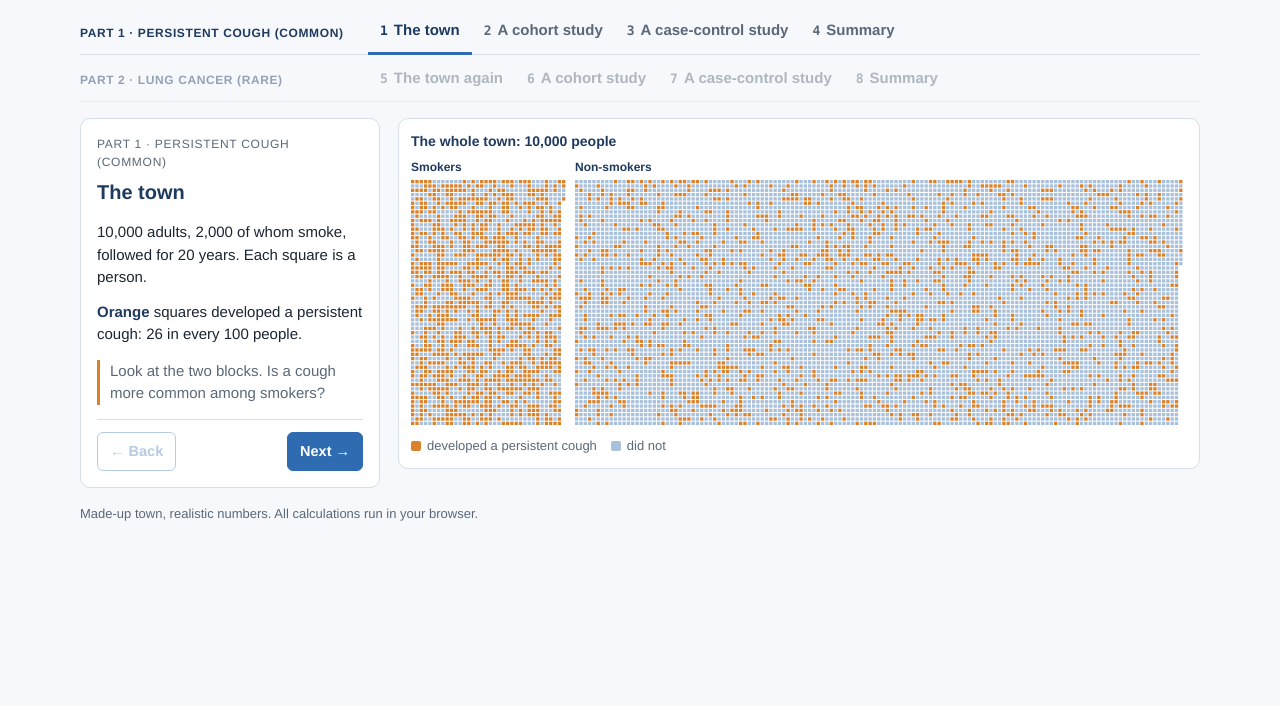
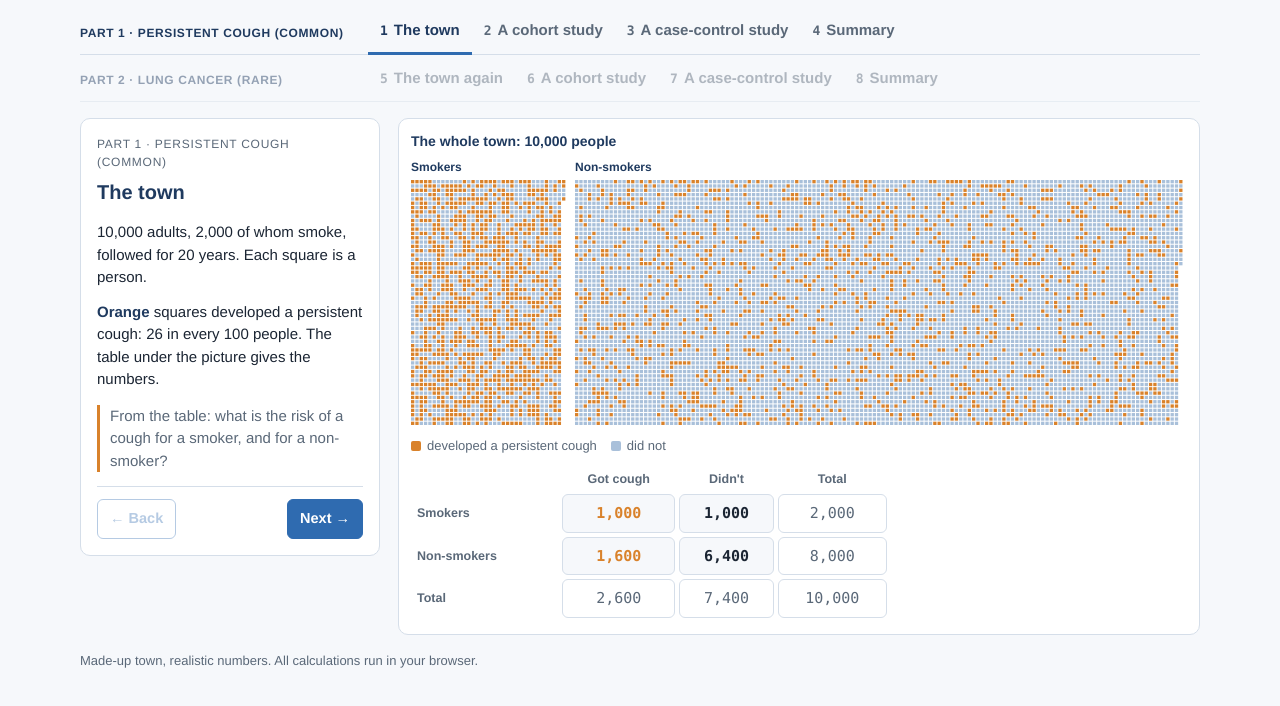
Before and after one commit to mrc-ide/stats-dropin, a plain HTML site: page week6/index.html in a window 1280 px wide. Shown: the part 84-790 px from the top of the page. Drawn offline with Linux system fonts and the light colour scheme.

Commit message:
Week 6: show the town's table on the town steps; realistic draws for the cough studies
Co-Authored-By: Claude Opus 5.5 <noreply@anthropic.com>

```diff
--- a/week6/index.html
+++ b/week6/index.html
@@ -105,6 +105,9 @@ table.tt td { padding: 0; }
 .cell.out { color: var(--hit); }
 .cell.tot { background: transparent; color: var(--muted); font-weight: 500; }
 .picking .cell:hover { border-color: var(--accent); box-shadow: 0 0 0 2px var(--accent) inset; }
+/* the whole town's numbers, under the picture on the town steps (to read, not to click) */
+#town-table { max-width: 480px; }
+#town-table .cell { display: block; text-align: center; cursor: default; }
 
 .builds { display: grid; gap: 14px; }
 .build { display: grid; gap: 6px; }
@@ -180,6 +183,7 @@ footer { font-size: 13px; color: var(--muted); }
         <h3 id="town-title">The town</h3>
         <canvas id="town" role="img" aria-label="Every person in the town as a square"></canvas>
         <div class="legend" id="town-legend"></div>
+        <div id="town-table"></div>
       </div>
 
       <div class="card" id="work-card" hidden>
@@ -209,14 +213,14 @@ footer { font-size: 13px; color: var(--muted); }
 
   // ---------- the town ----------
   // 10,000 adults; people 0-1999 smoke. Each outcome has fixed case counts, and each study a fixed table
-  // (expected counts, rounded), so every answer on the worksheet is exact.
+  // (a realistic draw, except the lung cancer case-control study's cases, which are all of them), so every answer on the worksheet is fixed.
   // Study tables: a, b = smokers in column 1 / column 2; c, d = non-smokers in column 1 / column 2.
   var POP = 10000, NS = 2000;
   var OUT = {
     cough: {
       name: "a persistent cough", short: "cough", casesS: 1000, casesN: 1600,
-      cohort: { a: 100, b: 100, c: 160, d: 640 },   // 1,000 people at random
-      cc:     { a: 77,  b: 27,  c: 123, d: 173 }    // 200 cases, 200 controls
+      cohort: { a: 104, b: 107, c: 159, d: 630 },   // 1,000 people at random (a realistic draw: 211 smokers, not exactly 200)
+      cc:     { a: 77,  b: 26,  c: 123, d: 174 }    // 200 cases, 200 controls (a realistic draw)
     },
     lung: {
       name: "lung cancer", short: "lung cancer", casesS: 80, casesN: 20,
@@ -251,8 +255,8 @@ footer { font-size: 13px; color: var(--muted); }
   var STEPS = [
     { part: 0, out: "cough", kind: "town", title: "The town",
       text: ["10,000 adults, 2,000 of whom smoke, followed for 20 years. Each square is a person.",
-             "<b>Orange</b> squares developed a persistent cough: 26 in every 100 people."],
-      ask: "Look at the two blocks. Is a cough more common among smokers?" },
+             "<b>Orange</b> squares developed a persistent cough: 26 in every 100 people. The table under the picture gives the numbers."],
+      ask: "From the table: what is the risk of a cough for a smoker, and for a non-smoker?" },
     { part: 0, out: "cough", kind: "cohort", title: "A cohort study",
       text: ["Recruit <b>1,000 people at random</b>. Record who smokes, then follow them for 20 years to see who develops a cough."],
       ask: "Work out the risk ratio and the odds ratio from your study's table." },
@@ -263,7 +267,7 @@ footer { font-size: 13px; color: var(--muted); }
       text: ["What the two studies found, and why."] },
     { part: 1, out: "lung", kind: "town", title: "The town again",
       text: ["The same town, but now the outcome is <b>lung cancer</b>: 1 in every 100 people.",
-             "Orange squares developed lung cancer."],
+             "Orange squares developed lung cancer. The table under the picture gives the numbers."],
       ask: "A cohort of 1,000 people at random: how many of them would you expect to get lung cancer?" },
     { part: 1, out: "lung", kind: "cohort", title: "A cohort study",
       text: ["Recruit <b>1,000 people at random</b> and follow them for 20 years."],
@@ -358,6 +362,17 @@ footer { font-size: 13px; color: var(--muted); }
       $("town-title").textContent = "Who is in your " + (S.kind === "cohort" ? "cohort" : "case-control") + " study";
     }
     $("town-legend").innerHTML = lg;
+    // on the town steps, the whole town's 2x2 table, for students to read numbers from
+    var tw = "";
+    if (!sel) {
+      var v = cells(truth(o));
+      function cell(k, cls) { return '<td><span class="cell ' + (cls || "") + '">' + comma(v[k]) + "</span></td>"; }
+      tw = '<table class="tt"><tr><th></th><th>Got ' + o.short + "</th><th>Didn't</th><th>Total</th></tr>" +
+        '<tr><th class="r">Smokers</th>' + cell("a", "out") + cell("b") + cell("r1", "tot") + "</tr>" +
+        '<tr><th class="r">Non-smokers</th>' + cell("c", "out") + cell("d") + cell("r2", "tot") + "</tr>" +
+        '<tr><th class="r">Total</th>' + cell("c1", "tot") + cell("c2", "tot") + cell("n", "tot") + "</tr></table>";
+    }
+    $("town-table").innerHTML = tw;
   }
 
   // ---------- the study's table and the two calculations ----------
@@ -459,11 +474,11 @@ footer { font-size: 13px; color: var(--muted); }
       return '<p class="lead">A case-control study gets the <b>odds ratio</b> right but not the risk ratio. For a common ' +
         "outcome like a cough, those are different numbers: smokers are <b>2.5 times</b> as likely to get a cough, not 4 times.</p>" +
         resultsTable(0) + prose([
-        "The cohort recruited people at random, so its table is the town in miniature. 100 of its 200 smokers got a cough, " +
-          "a genuine risk of 0.5, and both of its ratios match the truth exactly.",
+        "The cohort recruited people at random, so its table is the town in miniature. 104 of its 211 smokers got a cough, " +
+          "a genuine risk of 0.49, close to the town's 0.5. Chance moved its ratios a little from the truth, but both are close.",
         "The case-control study is different because the researchers chose who to include. Half of its 400 people have a " +
-          "cough, against 26 in 100 in the town. That makes “77 of 104 smokers got a cough” meaningless as a risk: had they " +
-          "taken more controls it would have fallen, fewer and it would have risen. So its risk ratio of 1.78 is wrong.",
+          "cough, against 26 in 100 in the town. That makes “77 of 103 smokers got a cough” meaningless as a risk: had they " +
+          "taken more controls it would have fallen, fewer and it would have risen. So its risk ratio of 1.81 is wrong.",
         "Its odds ratio survives. Choosing how many cases and controls to take scales the two columns of the table up or down, " +
           "and the odds ratio, (a × d) ÷ (b × c), has one number from each column on top and one underneath, so the scaling " +
           "cancels out. That is why a case-control study can always give you an odds ratio, and never a risk ratio.",
```
